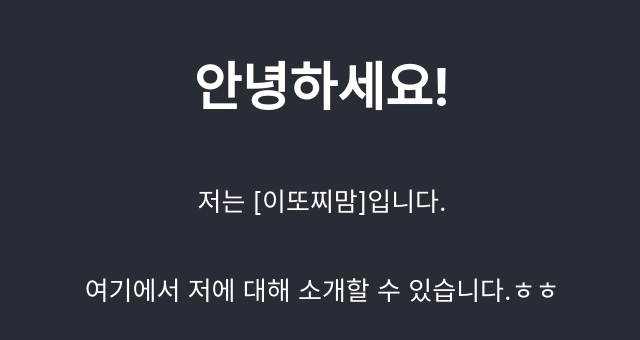
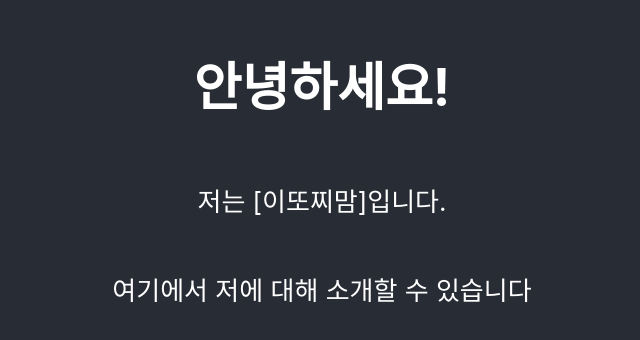
Before and after one commit to doyun0327/doyun0327.github.io, a React (Create React App) app: page / in a window 1280 px wide. Shown: the part 228-568 px from the top of the page, without its empty margins (318-958 px from the left). Built offline with nearby package versions, Linux system fonts and the light colour scheme.

Commit message:
Webhooks test

```diff
--- a/src/App.js
+++ b/src/App.js
@@ -8,7 +8,7 @@ function App() {
       <header className="App-header">
       <h1>안녕하세요!</h1>
         <p>저는 [이또찌맘]입니다.</p>
-        <p>여기에서 저에 대해 소개할 수 있습니다.ㅎㅎ</p>
+        <p>여기에서 저에 대해 소개할 수 있습니다</p>
       </header>
     </div>
     </div>
```
